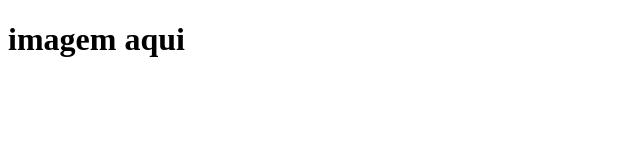
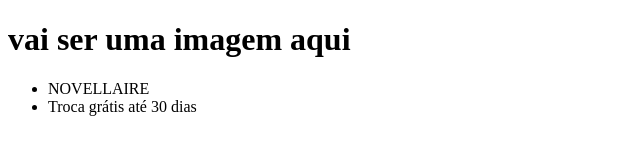
Before and after one commit to GuilhermeeSantos/Programacao, a plain HTML site: page index.html in a window 1280 px wide. Shown: the whole page, without its empty margins (0-640 px from the left). Drawn offline with Linux system fonts and the light colour scheme.

Commit message:
Add files via upload

```diff
--- a/index.html
+++ b/index.html
@@ -5,8 +5,15 @@
     <meta http-equiv="X-UA-Compatible" content="IE=edge">
     <meta name="viewport" content="width=device-width, initial-scale=1.0">
     <title>Document</title>
+    <link rel="stylesheet" href="style.css">
 </head>
 <body>
-    <h1>imagem aqui</h1>
+    <header>
+        <h1>vai ser uma imagem aqui</h1>
+     <ul>
+        <li>NOVELLAIRE</li>
+        <li>Troca grátis até 30 dias</li>
+    </ul>
+    </header>
 </body>
 </html>
--- a/style.css
+++ b/style.css
@@ -0,0 +1,5 @@
+body{background-color: rgb(255, 255, 255);}
+header{
+    background-color: #ffffff;
+    color: rgb(0, 0, 0);
+}
```
